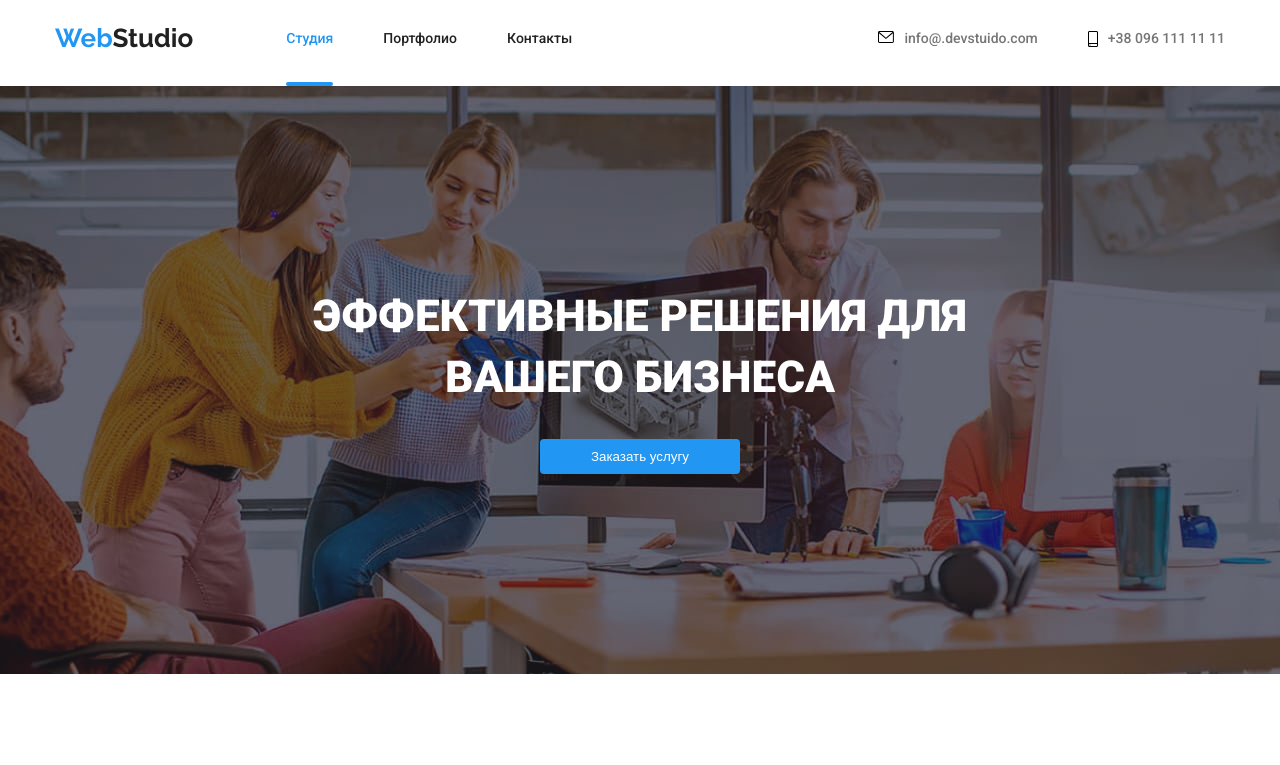
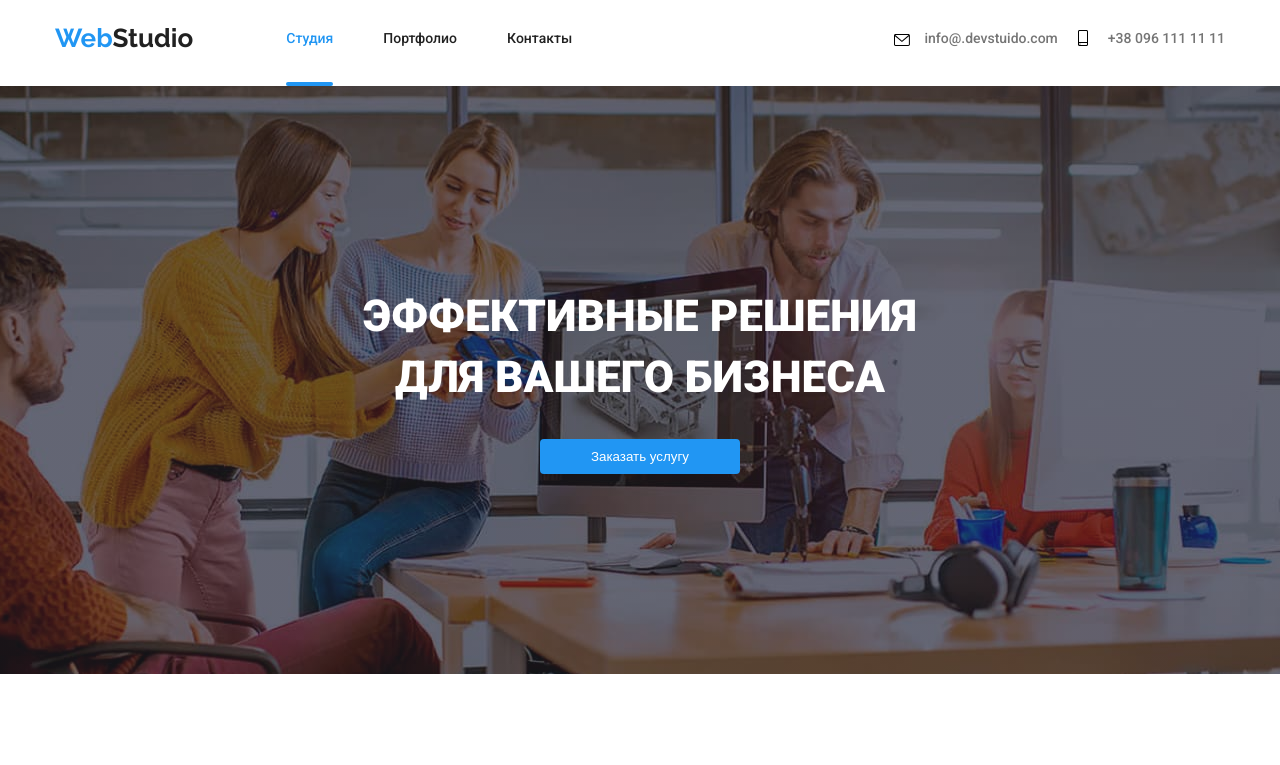
Before and after one commit to Anur13/goit-markup-hw-05, a plain HTML site: page index.html in a window 1280 px wide. Shown: the top 765 px of the page. Drawn offline with Linux system fonts and the light colour scheme; files whose address does not match are found by name.

Commit message:
Update style.css

```diff
--- a/css/style.css
+++ b/css/style.css
@@ -141,7 +141,7 @@ a:active {
 }
 .container-hero {
   margin-bottom: 0;
-  max-width: 696px;
+  max-width: 680px;
   margin-left: auto;
   margin-right: auto;
   padding-top: 200px;
@@ -316,6 +316,7 @@ address {
 .header-contacts {
   display: flex;
   justify-content: end;
+  position: relative;
 }
 
 .nav {
@@ -456,7 +457,9 @@ address {
   margin-top: 20px;
 }
 .header__icon {
-  margin-right: 10px;
+  position: absolute;
+  bottom: 1px;
+  left: -30px;
 }
 
 .header-contacts:hover .header__icon,
```
